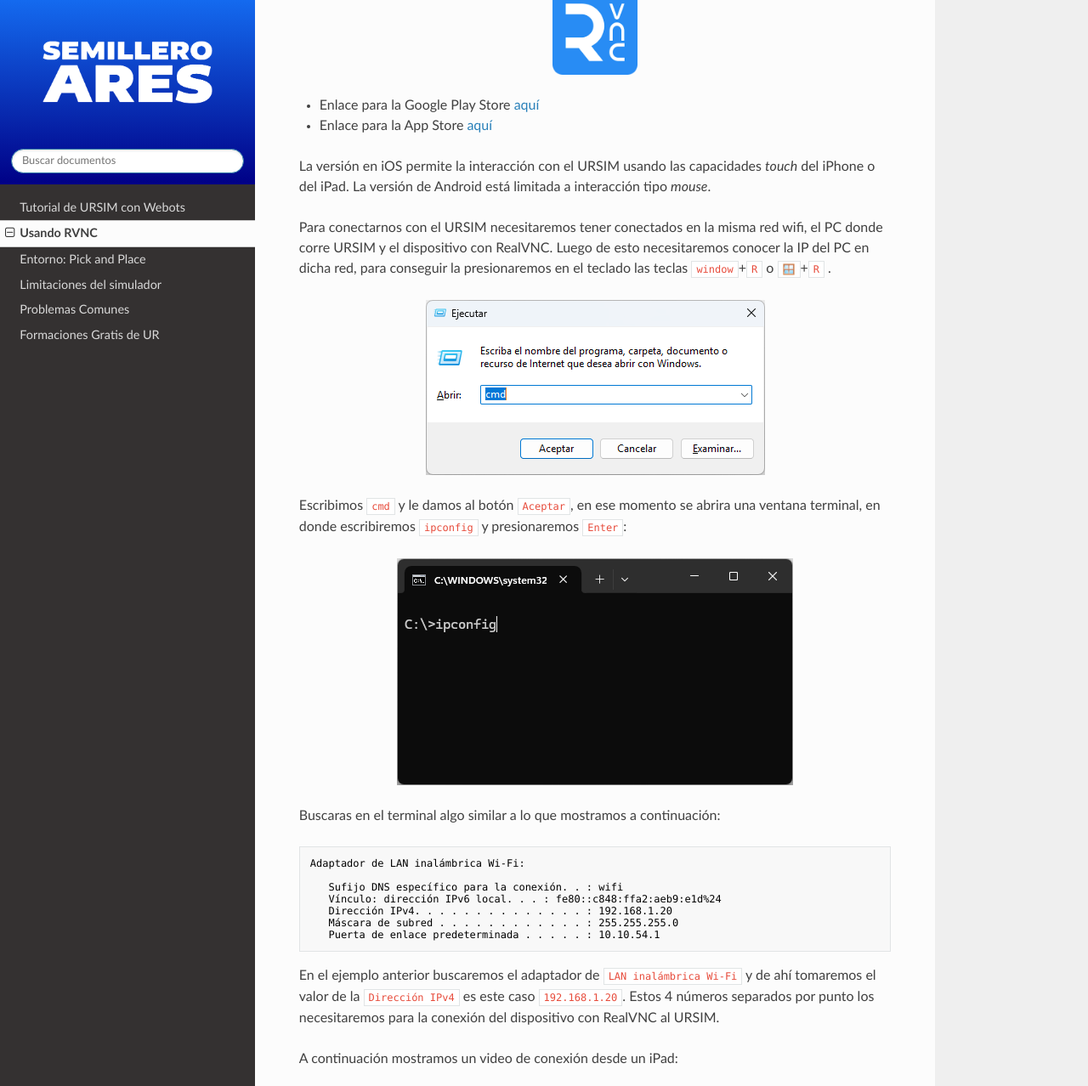
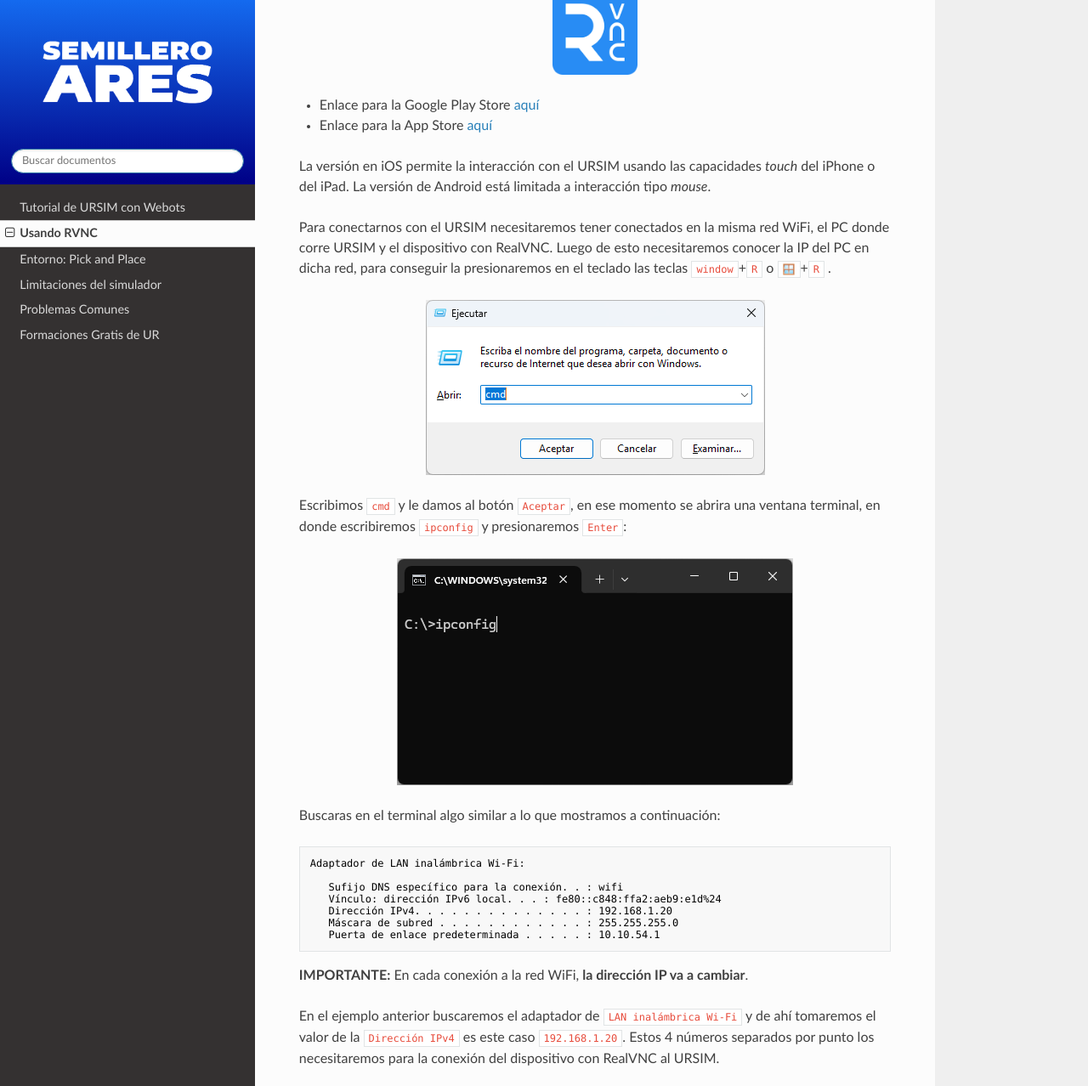
Before and after one commit to semillero-ares/ursim-webots, an MkDocs documentation site: the page built from docs/10-vnc.md, in a window 1280 px wide and 1400 px high, scrolled down 269 px, cut to the strip 0-1278 px from the top of the window. Shown: the whole strip at 85% size. Built offline with MkDocs 1.6.1, drawn with Linux system fonts in a browser that asks for light colours; nearby versions of some CDN libraries.

Commit message:
details in documentation

````diff
--- a/docs/10-vnc.md
+++ b/docs/10-vnc.md
@@ -9,7 +9,7 @@
 
 La versión en iOS permite la interacción con el URSIM usando las capacidades _touch_ del iPhone o del iPad. La versión de Android está limitada a interacción tipo _mouse_.
 
-Para conectarnos con el URSIM necesitaremos tener conectados en la misma red wifi, el PC donde corre URSIM y el dispositivo con RealVNC. Luego de esto necesitaremos conocer la IP del PC en dicha red, para conseguir la presionaremos en el teclado las teclas `window`+`R` o `🪟`+`R` .
+Para conectarnos con el URSIM necesitaremos tener conectados en la misma red WiFi, el PC donde corre URSIM y el dispositivo con RealVNC. Luego de esto necesitaremos conocer la IP del PC en dicha red, para conseguir la presionaremos en el teclado las teclas `window`+`R` o `🪟`+`R` .
 
 ![Ventana ejecutar](img/windows/ejecutar.png){: class="img-center"}
 
@@ -29,6 +29,8 @@
    Puerta de enlace predeterminada . . . . . : 10.10.54.1
 ```
 
+**IMPORTANTE:** En cada conexión a la red WiFi, **la dirección IP va a cambiar**.
+
 En el ejemplo anterior buscaremos el adaptador de `LAN inalámbrica Wi-Fi` y de ahí tomaremos el valor de la `Dirección IPv4` es este caso `192.168.1.20`. Estos 4 números separados por punto los necesitaremos para la conexión del dispositivo con RealVNC al URSIM.
 
 A continuación mostramos un video de conexión desde un iPad:
````
Also changed, not shown: docs/index.md (+4 -0 lines).
